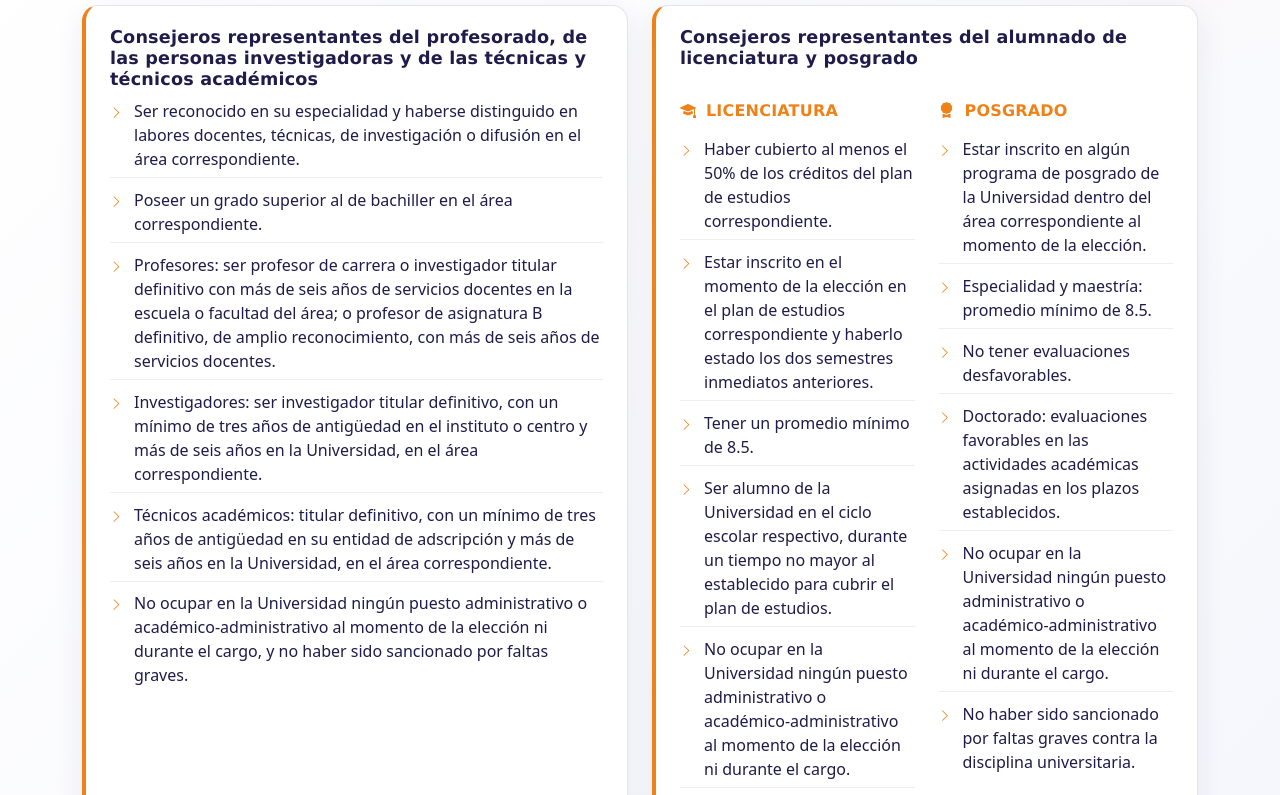
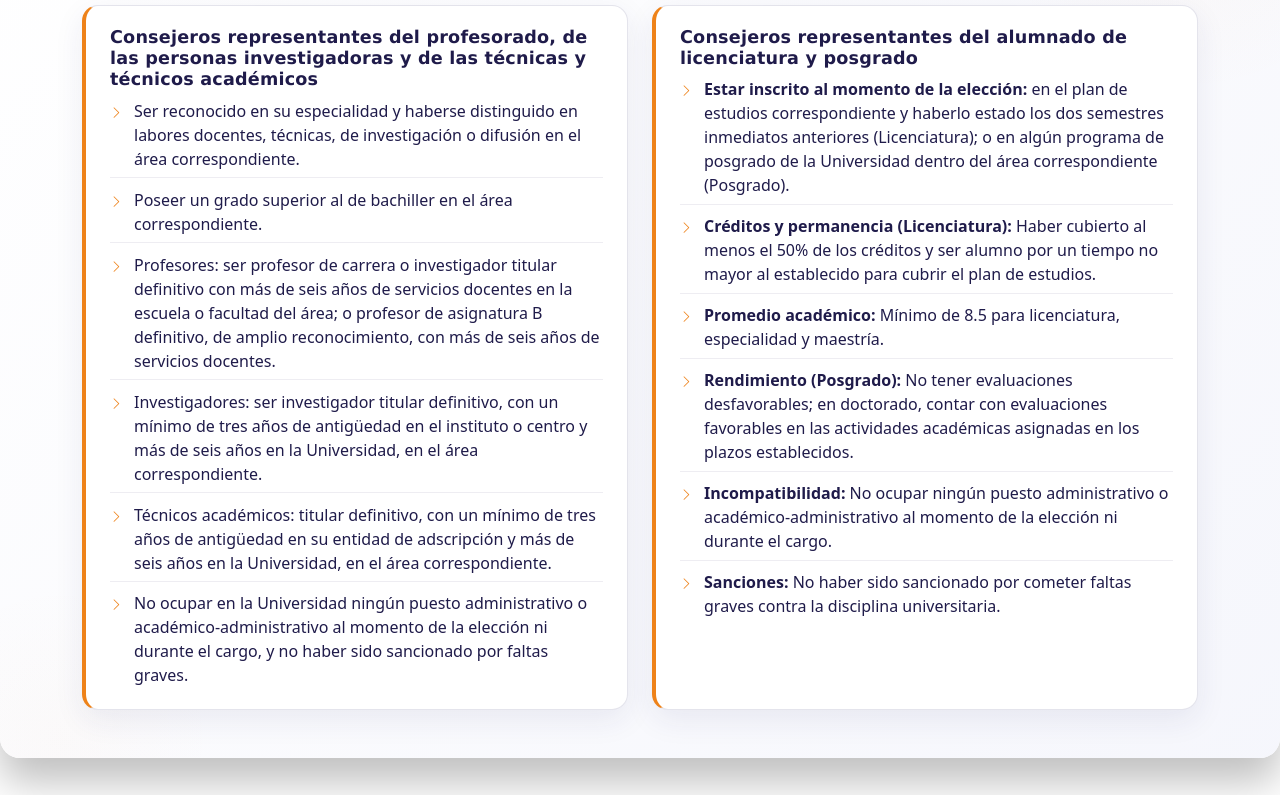
Before and after one commit to CAAHyA-repositorio/PaginaWebCAAHyA, a website built with Vite: page consejeros.html in a window 1280 px wide. Shown: the part 660-1455 px from the top of the page. Built offline with nearby package versions, Linux system fonts and the light colour scheme.

Commit message:
Unificar requisitos de alumnos de licenciatura y posgrado en una sola lista en consejeros.html

```diff
--- a/consejeros.html
+++ b/consejeros.html
@@ -409,36 +409,14 @@
           <div class="col-12 col-lg-6">
             <div class="normativa-card h-100">
               <h3>Consejeros representantes del alumnado de licenciatura y posgrado</h3>
-              <div class="row g-4 mt-2">
-                <div class="col-12 col-md-6">
-                  <h4 class="h6 text-secondary-ca fw-bold text-uppercase mb-3"><i class="bi bi-mortarboard-fill me-1"></i> Licenciatura</h4>
-                  <ul>
-                    <li>Haber cubierto al menos el 50% de los créditos del plan de estudios correspondiente.</li>
-                    <li>Estar inscrito en el momento de la elección en el plan de estudios correspondiente y haberlo estado
-                      los dos semestres inmediatos anteriores.</li>
-                    <li>Tener un promedio mínimo de 8.5.</li>
-                    <li>Ser alumno de la Universidad en el ciclo escolar respectivo, durante un tiempo no mayor al
-                      establecido para cubrir el plan de estudios.</li>
-                    <li>No ocupar en la Universidad ningún puesto administrativo o académico-administrativo al momento de la
-                      elección ni durante el cargo.</li>
-                    <li>No haber sido sancionado por cometer faltas graves contra la disciplina universitaria.</li>
-                  </ul>
-                </div>
-                <div class="col-12 col-md-6">
-                  <h4 class="h6 text-secondary-ca fw-bold text-uppercase mb-3"><i class="bi bi-award-fill me-1"></i> Posgrado</h4>
-                  <ul>
-                    <li>Estar inscrito en algún programa de posgrado de la Universidad dentro del área correspondiente al
-                      momento de la elección.</li>
-                    <li>Especialidad y maestría: promedio mínimo de 8.5.</li>
-                    <li>No tener evaluaciones desfavorables.</li>
-                    <li>Doctorado: evaluaciones favorables en las actividades académicas asignadas en los plazos
-                      establecidos.</li>
-                    <li>No ocupar en la Universidad ningún puesto administrativo o académico-administrativo al momento de la
-                      elección ni durante el cargo.</li>
-                    <li>No haber sido sancionado por faltas graves contra la disciplina universitaria.</li>
-                  </ul>
-                </div>
-              </div>
+              <ul>
+                <li><strong>Estar inscrito al momento de la elección:</strong> en el plan de estudios correspondiente y haberlo estado los dos semestres inmediatos anteriores (Licenciatura); o en algún programa de posgrado de la Universidad dentro del área correspondiente (Posgrado).</li>
+                <li><strong>Créditos y permanencia (Licenciatura):</strong> Haber cubierto al menos el 50% de los créditos y ser alumno por un tiempo no mayor al establecido para cubrir el plan de estudios.</li>
+                <li><strong>Promedio académico:</strong> Mínimo de 8.5 para licenciatura, especialidad y maestría.</li>
+                <li><strong>Rendimiento (Posgrado):</strong> No tener evaluaciones desfavorables; en doctorado, contar con evaluaciones favorables en las actividades académicas asignadas en los plazos establecidos.</li>
+                <li><strong>Incompatibilidad:</strong> No ocupar ningún puesto administrativo o académico-administrativo al momento de la elección ni durante el cargo.</li>
+                <li><strong>Sanciones:</strong> No haber sido sancionado por cometer faltas graves contra la disciplina universitaria.</li>
+              </ul>
             </div>
           </div>
         </div>
```
